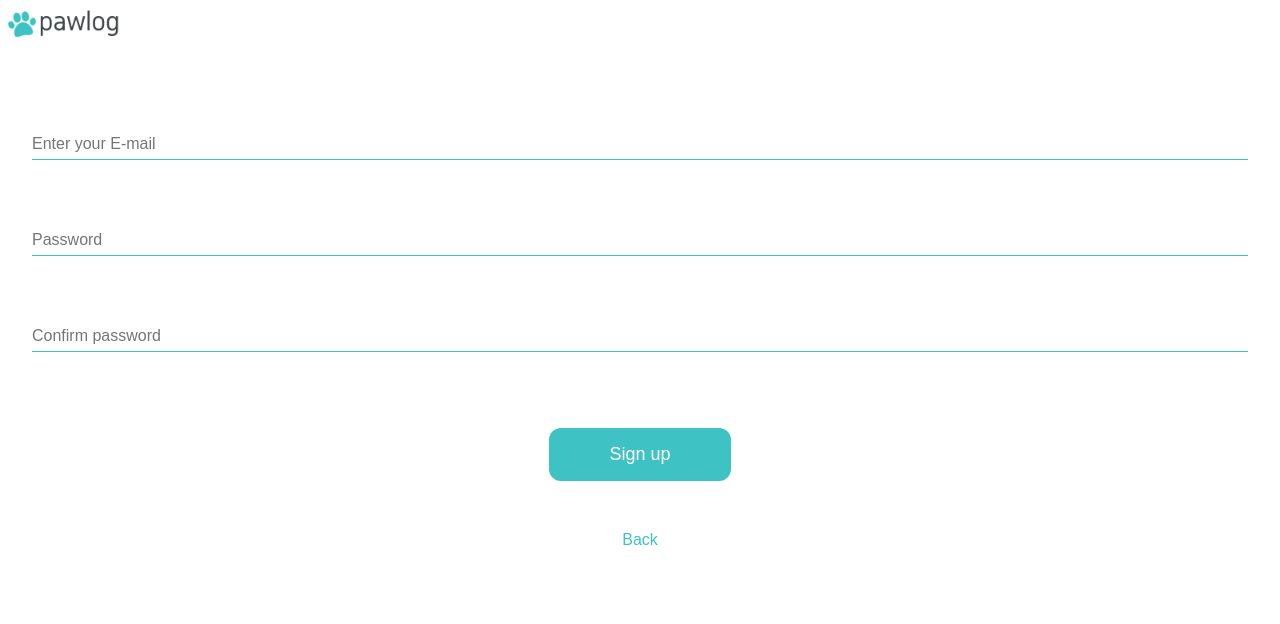
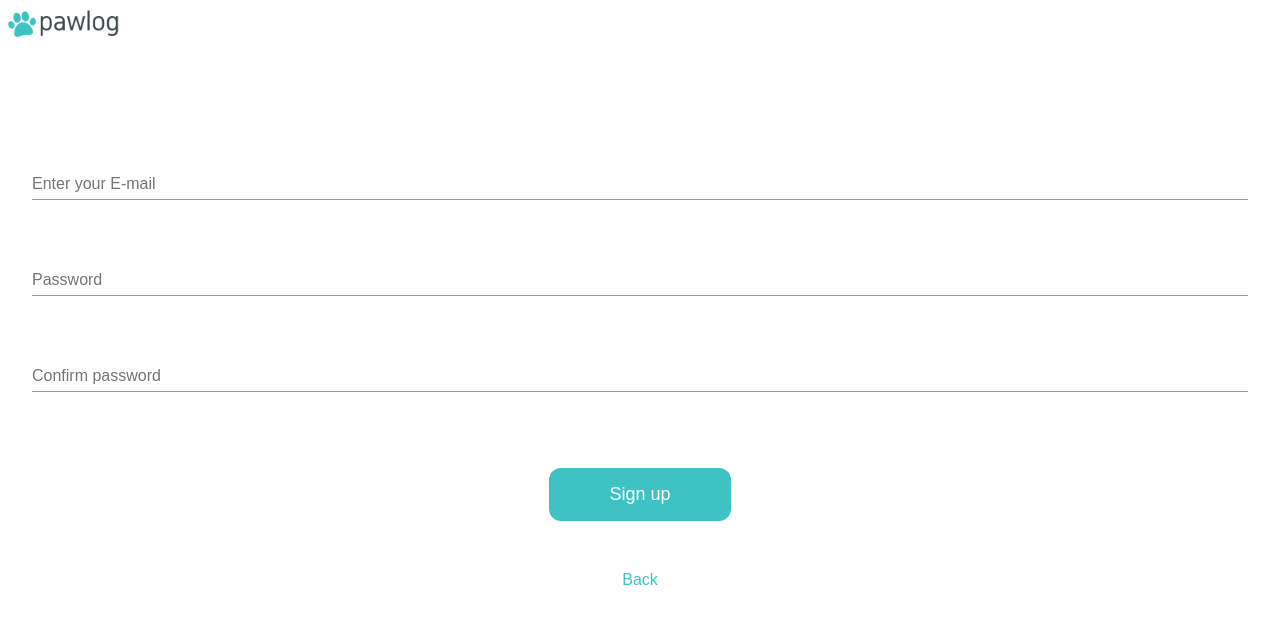
Before and after one commit to nikkypyra/capstone-project, a React (Create React App) app: page /signup in a window 1280 px wide. Shown: the top 624 px of the page. Built offline with nearby package versions, Linux system fonts and the light colour scheme; no server answers.

Commit message:
style signup

```diff
--- a/src/pages/Signup.js
+++ b/src/pages/Signup.js
@@ -109,7 +109,7 @@ export default function SignUp({ setProfile, signUp }) {
 const Form = styled.form`
   display: flex;
   flex-direction: column;
-  margin: 40px 20px 20px;
+  margin: 80px 20px 20px;
 
   div {
     margin: 24px 0;
```
